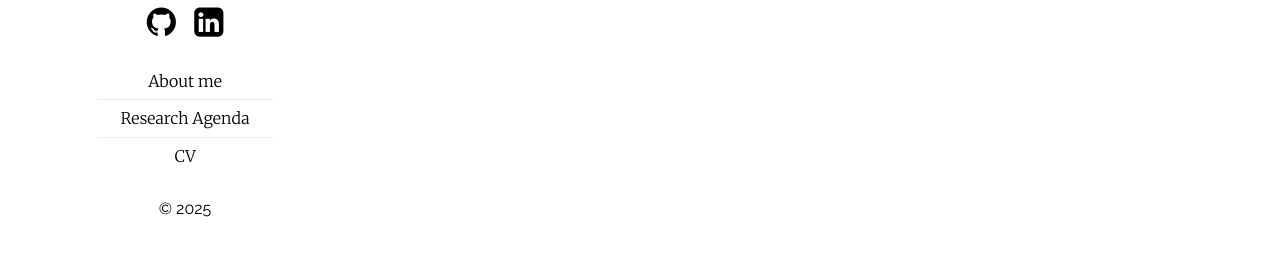
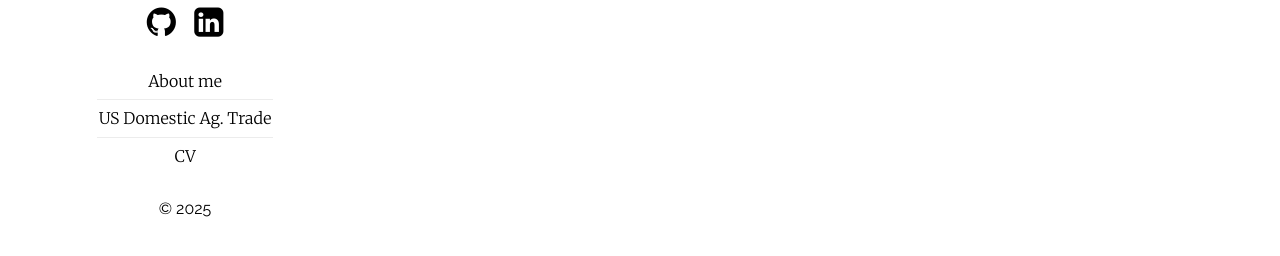
Before and after one commit to noejn2/noejn2.github.io, a Jekyll site: the page built from wk/wk.md, in a window 1280 px wide. Shown: the part 370-626 px from the top of the page. Built offline with Jekyll 4.4.1, drawn with Linux system fonts in a browser that asks for light colours.

Commit message:
add shinny dashboard.

```diff
--- a/_config.yml
+++ b/_config.yml
@@ -21,8 +21,10 @@ plainwhite:
   navigation:
     - title: About me
       url: "https://noejn2.github.io/"
-    - title: Research Agenda
-      url: "/current-research/current-research"
+    - title: US Domestic Ag. Trade
+      url: https://noejnava2.shinyapps.io/us_ag_flows_gravityge/
+    # - title: Research Agenda
+    #   url: "/current-research/current-research"
     - title: CV
       url: "/cv/cv_nava.pdf"
     #- title: Blog
```
